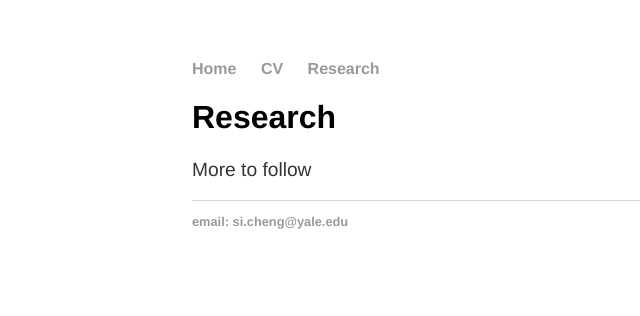
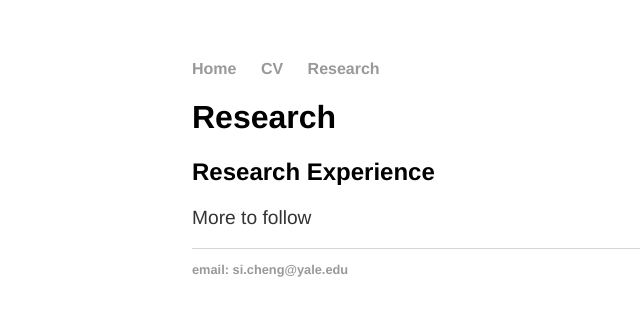
Before and after one commit to chengs94/chengs94.github.io, a Jekyll site: the page built from research/index.html, in a window 1280 px wide. Shown: the top 316 px of the page, without its empty margins (0-640 px from the left). Built offline with Jekyll 4.4.1, drawn with Linux system fonts in a browser that asks for light colours.

Commit message:
Update index.html

```diff
--- a/research/index.html
+++ b/research/index.html
@@ -5,5 +5,6 @@ title: Research
 
 <div class="blurb">
 	<h1>Research</h1>
+	<h2>Research Experience</h2>
 	<p>More to follow</a></p>
 </div><!-- /.blurb -->
```
